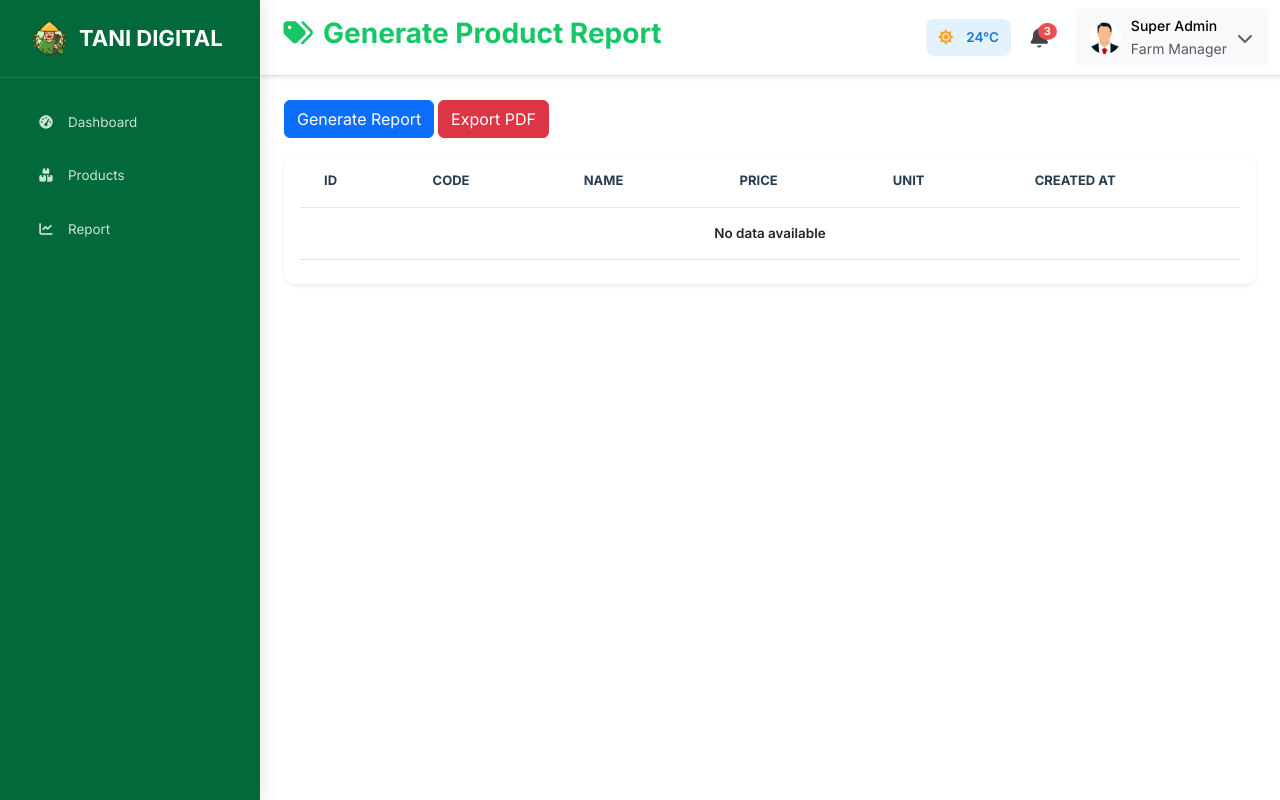
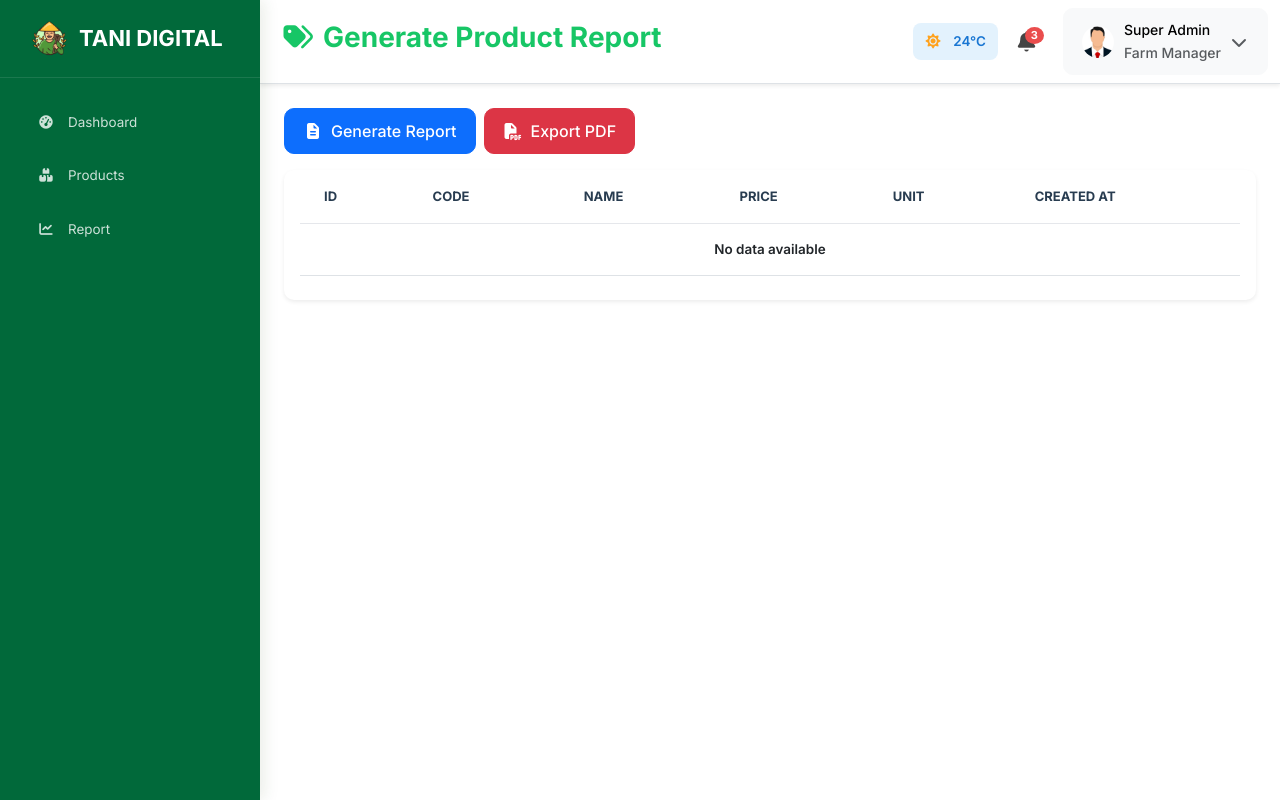
Before and after one commit to r4scodee/webFitcom2025_SkinfaDev_smkinformatikaalirsyad, a PHP site: page /webFitcom2025_SkinfaDev_smkinformatikaalirsyad/report/generate in a window 1280 px wide. Run offline with PHP 8.4, Linux system fonts and the light colour scheme; data that the repository does not hold is empty; some libraries are stand-ins or nearby versions.

Commit message:
perbaikan button

```diff
--- a/app/view/reports/index.php
+++ b/app/view/reports/index.php
@@ -280,10 +280,27 @@
 </div>
 
 <main class="container-fluid px-4 py-4">
-    <div class="mb-3">
-        <a href="<?= BASE_URL ?>report/generate" class="btn btn-primary">Generate Report</a>
-        <a href="<?= BASE_URL ?>product/exportPdf" class="btn btn-danger">Export PDF</a>
+  <div class="d-flex gap-2 mb-3">
+    <a href="<?= BASE_URL ?>report/generate" class="btn btn-primary d-flex align-items-center">
+      <i class="fas fa-file-alt me-2"></i> Generate Report
+    </a>
+    <a href="<?= BASE_URL ?>product/exportPdf" class="btn btn-danger d-flex align-items-center">
+      <i class="fas fa-file-pdf me-2"></i> Export PDF
+    </a>
   </div>
+  <style>
+    .btn {
+      border-radius: 10px;
+      padding: 10px 18px;
+      transition: all 0.2s ease-in-out;
+      font-weight: 500;
+    }
+
+    .btn:hover {
+      transform: translateY(-2px);
+      box-shadow: 0 6px 12px rgba(0, 0, 0, 0.15);
+    }
+  </style>
 
   <!-- Tabel Generate Data -->
   <div class="card fade-in shadow-sm border-0">
```
Lines whose indentation alone changed are shown as unchanged.
